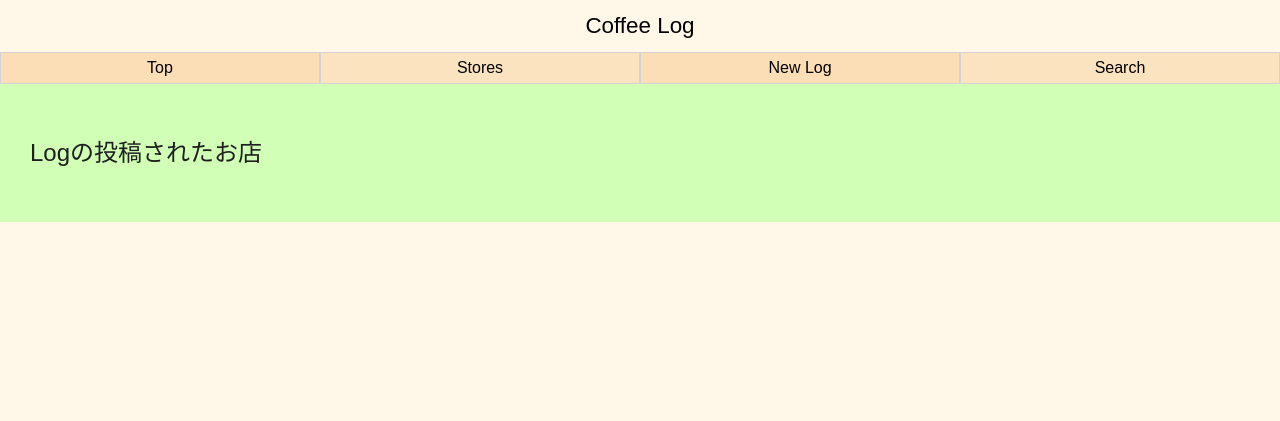
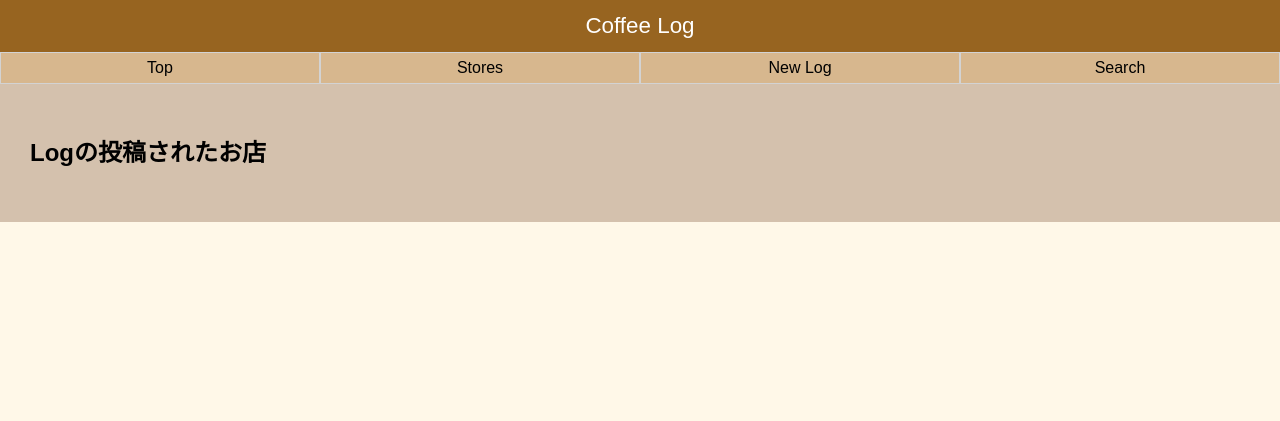
Before and after one commit to Tkutose/coffeelog, a Django app: page /store/ in a window 1280 px wide. Shown: the top 421 px of the page. Run offline with Django 3.2, Linux system fonts and the light colour scheme; data that the repository does not hold is empty.

Commit message:
CSSの修正

```diff
--- a/coffeelog/static/coffeelog/css/parts/_header-block.scss
+++ b/coffeelog/static/coffeelog/css/parts/_header-block.scss
@@ -1,8 +1,10 @@
 .header {
+    background-color: #976420;
     text-align: center;
 }
 
 .header__text {
+    color: #FFFFFF;
     font-size: 140%;
     display: block;
     text-decoration: none;
--- a/coffeelog/static/coffeelog/css/parts/_navigate-block.scss
+++ b/coffeelog/static/coffeelog/css/parts/_navigate-block.scss
@@ -12,8 +12,7 @@
     }
 }
 
-$_stripe1: #facf989d;
-$_stripe2: #facf9880;
+$_stripe: #ffecd39d;
 
 
 .navigate {
@@ -24,20 +23,20 @@
 
 .navigate__top {
     @include nav-block;
-    background-color: $_stripe1;
+    background-color: $_stripe;
 }
 
 .navigate__store{
     @include nav-block;
-    background-color: $_stripe2;
+    background-color: $_stripe;
 }
 
 .navigate__new{
     @include nav-block;
-    background-color: $_stripe1;
+    background-color: $_stripe;
 }
 
 .navigate__search{
     @include nav-block;
-    background-color: $_stripe2;
+    background-color: $_stripe;
 }
--- a/coffeelog/static/coffeelog/css/parts/_other-block.scss
+++ b/coffeelog/static/coffeelog/css/parts/_other-block.scss
@@ -1,10 +1,9 @@
 .other {
-    border: solid 1px #7e7e7e;
+    border-left: solid 1px #a7a7a7;
     height: 100%;
 }
 
 .other__name {
-    border-bottom: solid 1px #7e7e7e;
     font-size: 130%;
     height: 12%;
     padding: 30px;
--- a/coffeelog/static/coffeelog/css/parts/_top-block.scss
+++ b/coffeelog/static/coffeelog/css/parts/_top-block.scss
@@ -15,7 +15,11 @@
     }
 
     &--list {
-        background-color: #d0ffb5;
+        background-color: #c0a386;
+    }
+
+    &--store {
+        background-color: #d4c1ad;
     }
 
     &--new {
@@ -25,6 +29,8 @@
 
 .top__text{
     font-size: 150%;
+    font-weight: bold;
+    color: #000000;
 }
 
 .top__date{
--- a/coffeelog/static/coffeelog/css/style.css
+++ b/coffeelog/static/coffeelog/css/style.css
@@ -38,10 +38,12 @@
 }
 
 .header {
+  background-color: #976420;
   text-align: center;
 }
 
 .header__text {
+  color: #FFFFFF;
   font-size: 140%;
   display: block;
   text-decoration: none;
@@ -235,12 +237,11 @@
 }
 
 .other {
-  border: solid 1px #7e7e7e;
+  border-left: solid 1px #a7a7a7;
   height: 100%;
 }
 
 .other__name {
-  border-bottom: solid 1px #7e7e7e;
   font-size: 130%;
   height: 12%;
   padding: 30px;
@@ -303,7 +304,7 @@
   text-align: center;
   width: 100%;
   text-decoration: none;
-  background-color: #facf989d;
+  background-color: #ffecd39d;
 }
 
 .navigate__top:hover {
@@ -318,7 +319,7 @@
   text-align: center;
   width: 100%;
   text-decoration: none;
-  background-color: #facf9880;
+  background-color: #ffecd39d;
 }
 
 .navigate__store:hover {
@@ -333,7 +334,7 @@
   text-align: center;
   width: 100%;
   text-decoration: none;
-  background-color: #facf989d;
+  background-color: #ffecd39d;
 }
 
 .navigate__new:hover {
@@ -348,7 +349,7 @@
   text-align: center;
   width: 100%;
   text-decoration: none;
-  background-color: #facf9880;
+  background-color: #ffecd39d;
 }
 
 .navigate__search:hover {
@@ -381,7 +382,11 @@
 }
 
 .top--list {
-  background-color: #d0ffb5;
+  background-color: #c0a386;
+}
+
+.top--store {
+  background-color: #d4c1ad;
 }
 
 .top--new {
@@ -390,6 +395,8 @@
 
 .top__text {
   font-size: 150%;
+  font-weight: bold;
+  color: #000000;
 }
 
 .top__date {
--- a/coffeelog/templates/coffeelog/log_form.html
+++ b/coffeelog/templates/coffeelog/log_form.html
@@ -55,8 +55,11 @@
             <p class="logform__text">{{ form.note.label }}:</p>
             {{ form.note | form_add_class:'logform' }}
 
-
+            {% if user.is_authenticated %}
             <button type="submit" class="logform__submit">{{ btn }}</button>
+            {% else %}
+            <a href="{% url 'login' %}">ログイン</a>
+            {% endif %}
         </div>
     </div>
 </form>
--- a/coffeelog/templates/coffeelog/store_form.html
+++ b/coffeelog/templates/coffeelog/store_form.html
@@ -21,7 +21,11 @@
     {{ form.address | form_add_class:'storeform' }}
 
     <br>
+    {% if user.is_authenticated %}
     <button type="submit" class="storeform__submit">登録</button>
+    {% else %}
+    <a href="{% url 'login' %}">ログイン</a>
+    {% endif %}
 </form>
 {% endblock %}
 
--- a/coffeelog/templates/coffeelog/store_list.html
+++ b/coffeelog/templates/coffeelog/store_list.html
@@ -5,7 +5,7 @@
 {% block title %} Stote List {% endblock %}
 
 {% block top %}
-<div class="top top--list">
+<div class="top top--store">
     <p class="top__text">Logの投稿されたお店</p>
 </div>
 {% endblock %}
--- a/coffeelog/views.py
+++ b/coffeelog/views.py
@@ -1,4 +1,3 @@
-from django.forms.widgets import SplitDateTimeWidget
 from django.urls import reverse
 from django.views import generic
 from django.db.models import Count
--- a/testsite/settings.py
+++ b/testsite/settings.py
@@ -138,3 +138,6 @@
 
 db_from_env = dj_database_url.config(conn_max_age=500)
 DATABASES['default'].update(db_from_env)
+
+# ログイン処理後のリダイレクト先
+LOGIN_REDIRECT_URL = '/'
--- a/testsite/urls.py
+++ b/testsite/urls.py
@@ -14,10 +14,11 @@
     2. Add a URL to urlpatterns:  path('blog/', include('blog.urls'))
 """
 from django.contrib import admin
+from django.contrib.auth import views
 from django.urls import path, include
 
 urlpatterns = [
     path('admin/', admin.site.urls),
     path('', include('coffeelog.urls')),
-
+    path('login/',  views.LoginView.as_view(), name='login'),
 ]
```
Also changed, not shown: coffeelog/templates/registration/login.html (added, +26 -0 lines).
